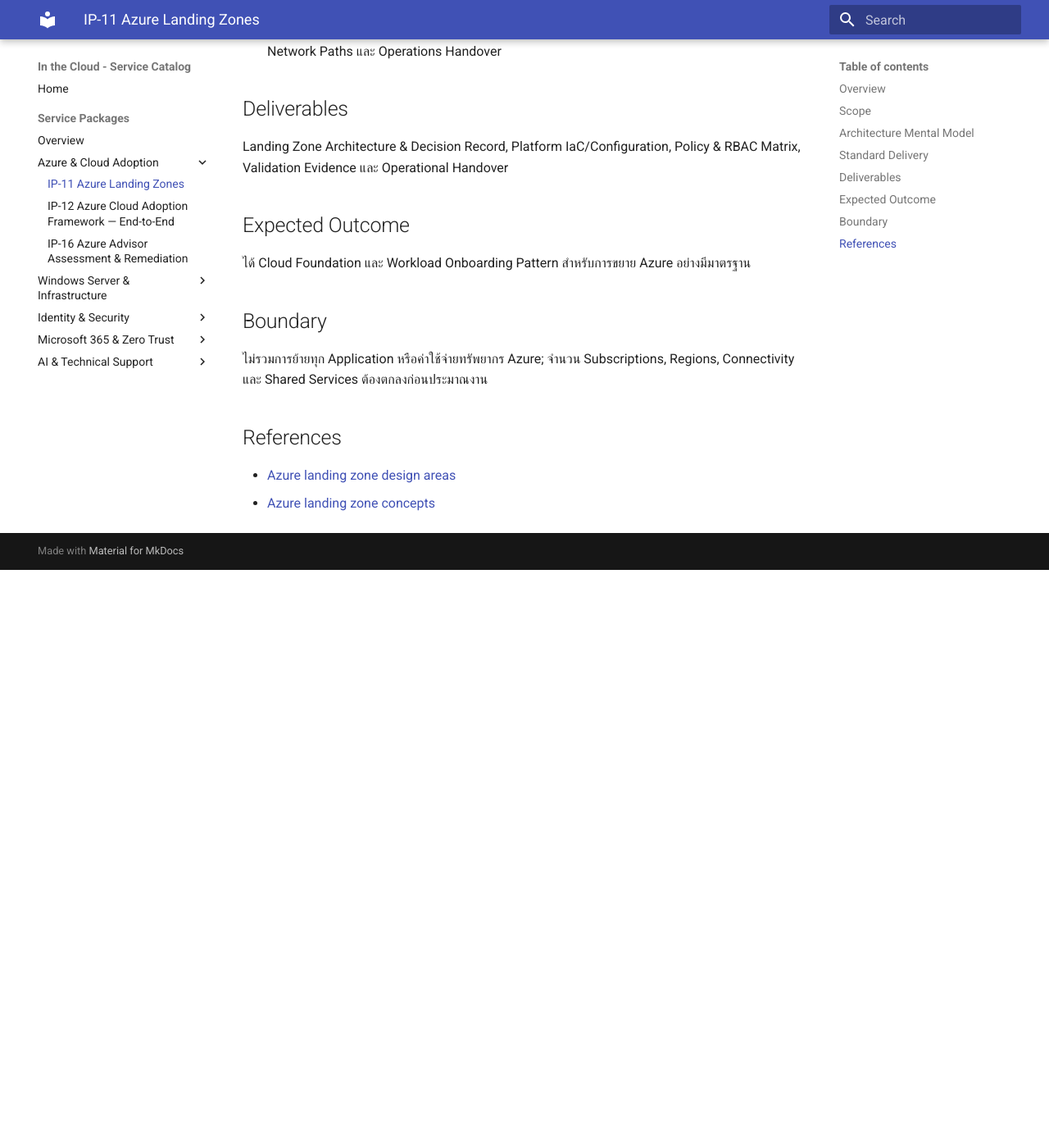
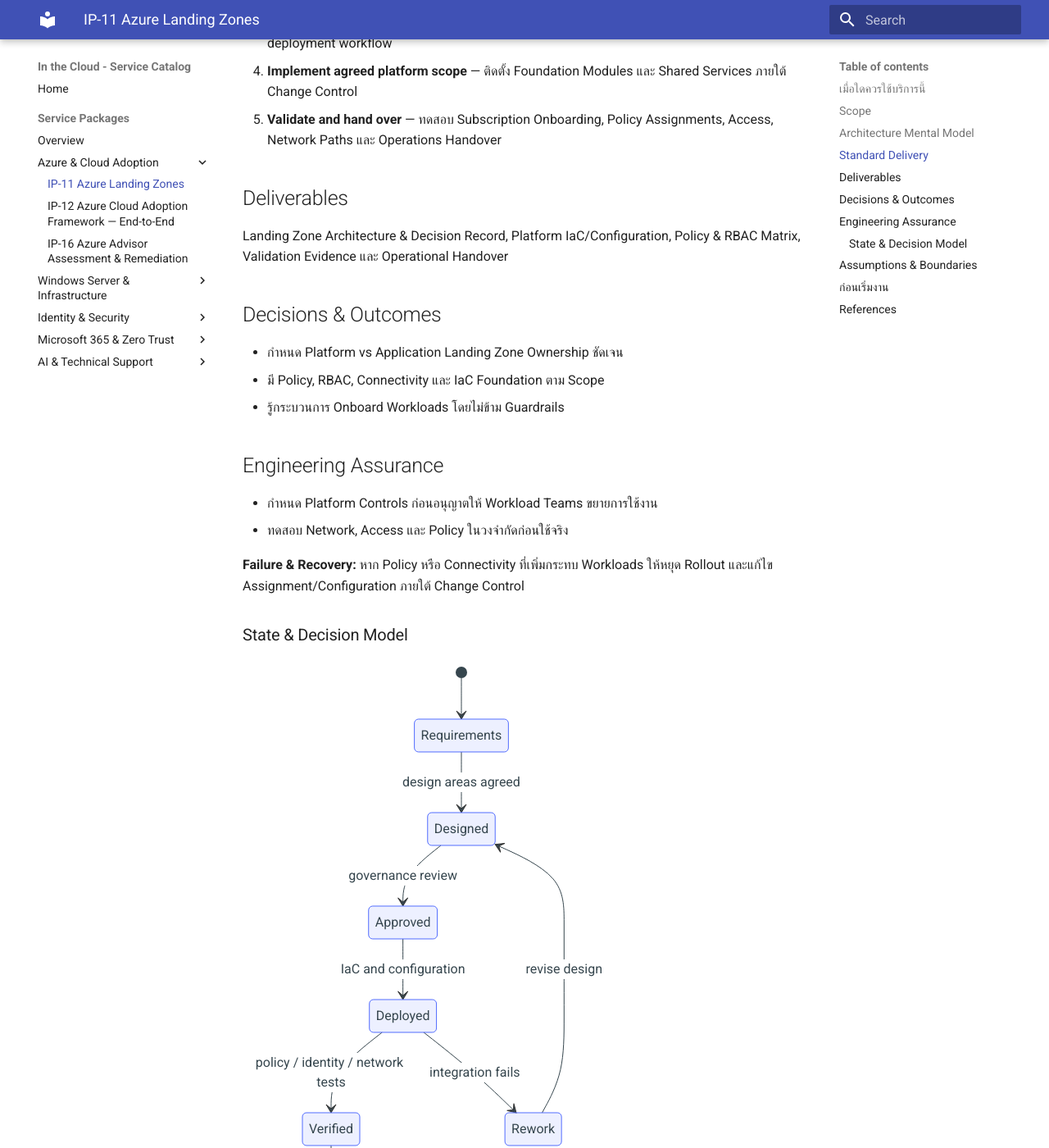
Before and after one commit to inthecloudth/service-catalog, an MkDocs documentation site: the page built from docs/services/ip-11-azure-landing-zones.md, in a window 1280 px wide and 1400 px high, scrolled down 1116 px. Shown: the whole window at 82% size. Built offline with MkDocs 1.6.1 and Material for MkDocs 9.7.7, drawn with Linux system fonts in a browser that asks for light colours; before the commit the page ends 1811 px from its top, so only the background shows below that; some of the changed text lies outside the part shown.

Commit message:
docs(catalog): align IP-11 with buyer decisions and technical assurance

````diff
--- a/docs/services/ip-11-azure-landing-zones.md
+++ b/docs/services/ip-11-azure-landing-zones.md
@@ -1,10 +1,14 @@
 # Azure Landing Zones — Design & Implementation
 
-*Reusable technical service package*
+> **IP-11 | Repeatable Service Package**
 
-## Overview
+**ผลลัพธ์ที่มุ่งหวัง:** ออกแบบและวางรากฐาน Azure ให้ Workload Teams นำระบบขึ้นใช้งานได้ภายใต้ Governance, Security, Connectivity และ Operations ที่กำหนดร่วมกัน
 
-ออกแบบและวางรากฐาน Azure ให้ Workload Teams นำระบบขึ้นใช้งานได้ภายใต้ Governance, Security, Connectivity และ Operations ที่กำหนดร่วมกัน
+## เมื่อใดควรใช้บริการนี้
+
+- กำลังเริ่มหรือขยาย Azure แต่ยังไม่มี Governance และ Subscription Standard
+- หลายทีมต้องใช้ Network, Identity, Security และ Monitoring ร่วมกัน
+- ต้องการ Foundation ที่สร้างซ้ำและรองรับ Workload Onboarding ได้
 
 ## Scope
 
@@ -44,15 +48,46 @@ flowchart LR
 
 Landing Zone Architecture & Decision Record, Platform IaC/Configuration, Policy & RBAC Matrix, Validation Evidence และ Operational Handover
 
-## Expected Outcome
+## Decisions & Outcomes
 
-ได้ Cloud Foundation และ Workload Onboarding Pattern สำหรับการขยาย Azure อย่างมีมาตรฐาน
+- กำหนด Platform vs Application Landing Zone Ownership ชัดเจน
+- มี Policy, RBAC, Connectivity และ IaC Foundation ตาม Scope
+- รู้กระบวนการ Onboard Workloads โดยไม่ข้าม Guardrails
 
-## Boundary
+## Engineering Assurance
+
+- กำหนด Platform Controls ก่อนอนุญาตให้ Workload Teams ขยายการใช้งาน
+- ทดสอบ Network, Access และ Policy ในวงจำกัดก่อนใช้จริง
+
+**Failure & Recovery:** หาก Policy หรือ Connectivity ที่เพิ่มกระทบ Workloads ให้หยุด Rollout และแก้ไข Assignment/Configuration ภายใต้ Change Control
+
+### State & Decision Model
+
+```mermaid
+stateDiagram-v2
+  [*] --> Requirements
+  Requirements --> Designed: design areas agreed
+  Designed --> Approved: governance review
+  Approved --> Deployed: IaC and configuration
+  Deployed --> Verified: policy / identity / network tests
+  Deployed --> Rework: integration fails
+  Rework --> Designed: revise design
+  Verified --> Operational: owners accept handover
+  Operational --> [*]
+```
+
+## Assumptions & Boundaries
 
 ไม่รวมการย้ายทุก Application หรือค่าใช้จ่ายทรัพยากร Azure; จำนวน Subscriptions, Regions, Connectivity และ Shared Services ต้องตกลงก่อนประมาณงาน
+
+## ก่อนเริ่มงาน
+
+เตรียม Azure Tenant/Subscription Model, Network/DNS Requirements, Security Policies และทีม Platform Owner
 
 ## References
 
 - [Azure landing zone design areas](https://learn.microsoft.com/en-us/azure/cloud-adoption-framework/ready/landing-zone/design-areas)
 - [Azure landing zone concepts](https://learn.microsoft.com/en-us/azure/cloud-adoption-framework/ready/landing-zone/)
+
+---
+*Architecture และ State Models เป็นแบบจำลองเชิงแนวคิด ไม่ใช่ Production Topology ขององค์กรใดองค์กรหนึ่ง*
````
